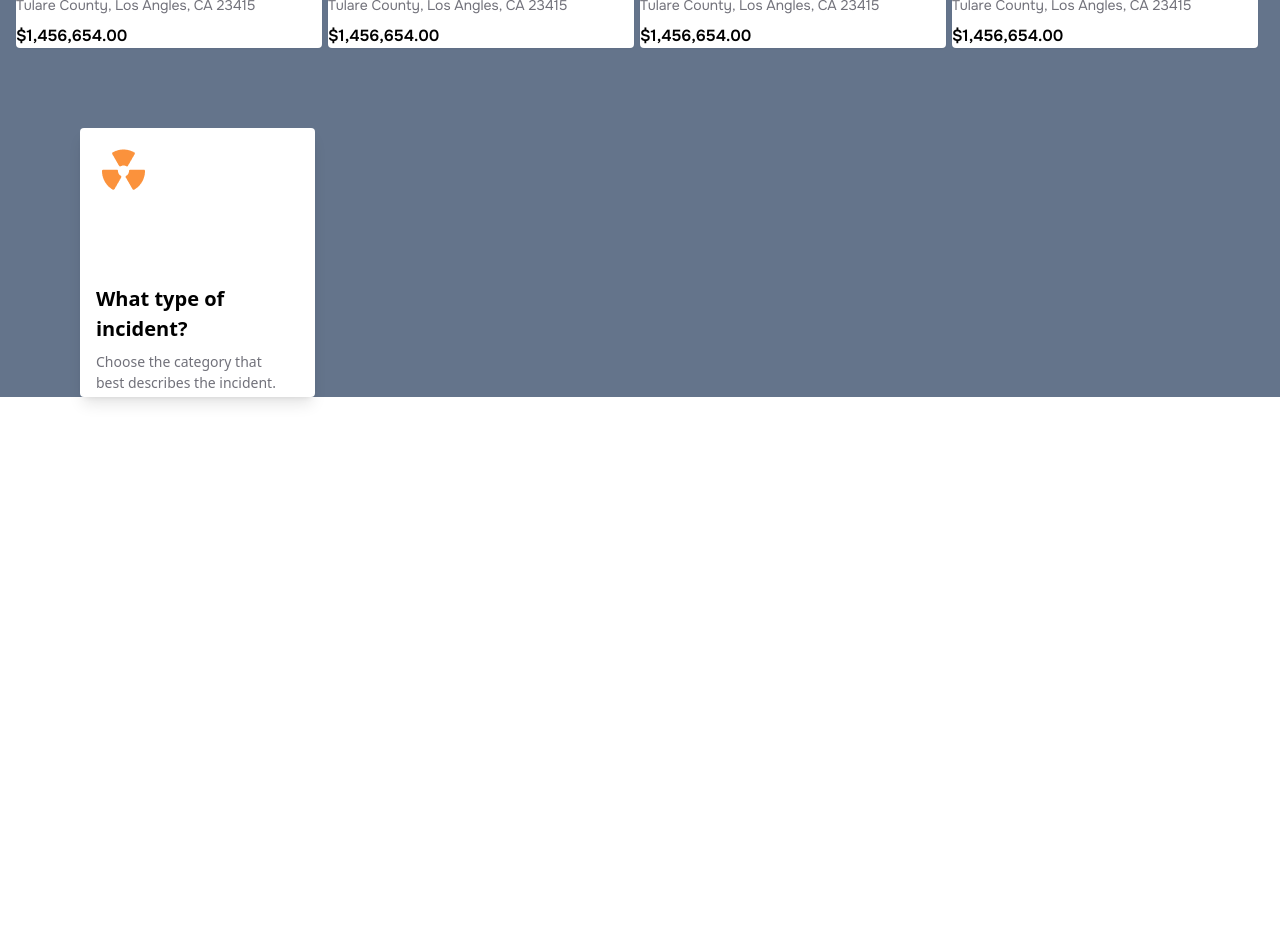
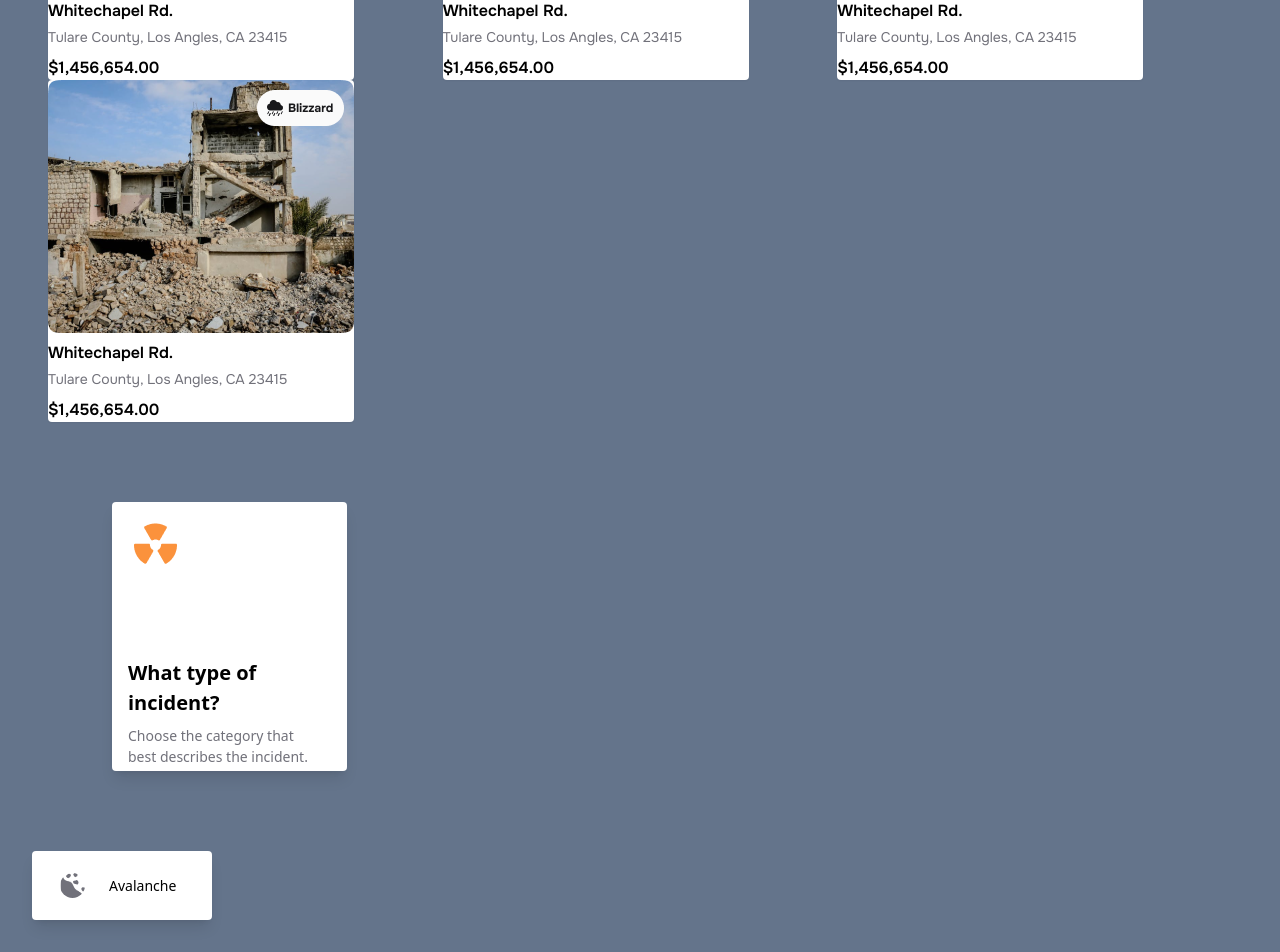
Before and after one commit to yeasinarafat51/cyper-tailwind, a React (Vite) app: page / in a window 1280 px wide. Shown: the part 326-1278 px from the top of the page. Before the commit the page ends 803 px from the top, so only its background shows below. Built offline with nearby package versions, Linux system fonts and the light colour scheme.

Commit message:
newincident

```diff
--- a/src/App.jsx
+++ b/src/App.jsx
@@ -1,6 +1,7 @@
 
 
 import Incedent from './common/Incedent'
+import NewIncident from './common/NewIncident'
 import Card from './shared/Card'
 
 function App() {
@@ -8,14 +9,15 @@ function App() {
 
   return (
    <>
-  <div className='bg-slate-500'>
-  <div className='mx-4 my-8 font-onest grid grid-cols-4'>
+  <div className='bg-slate-500 p-8'>
+  <div className='mx-4 my-8 font-onest grid grid-cols-3'>
    <Card/>
    <Card/>
    <Card/>
    <Card/>
    </div>
    <Incedent/>
+   <NewIncident />
   </div>
   </>
 
--- /dev/null
+++ b/src/common/NewIncident.jsx
@@ -0,0 +1,14 @@
+import group from '../Images/Group.png'
+
+const NewIncident = () => {
+  return (
+    <div className="w-[180px] h-[69px] py-[22px] px-5 gap-2 rounded overflow-hidden shadow-lg bg-white flex items-center">
+    <img className="w-[25px] h-[25px] object-cover rounded-full ml-2" src={group} alt='./' />
+    <div className="ml-4">
+      <div className="font-[400px] text-[14px]">Avalanche</div>
+    </div>
+  </div>
+  )
+}
+
+export default NewIncident
```
